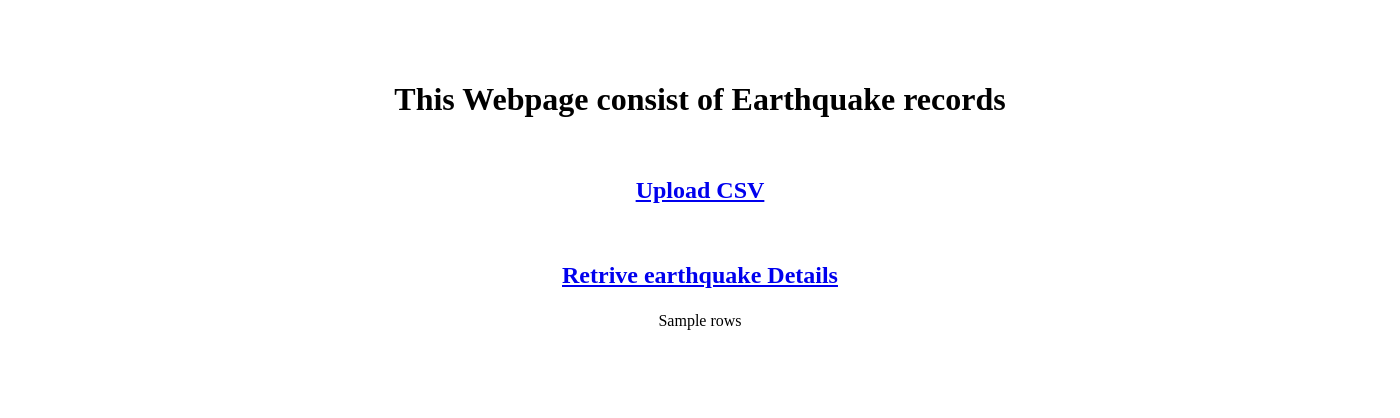
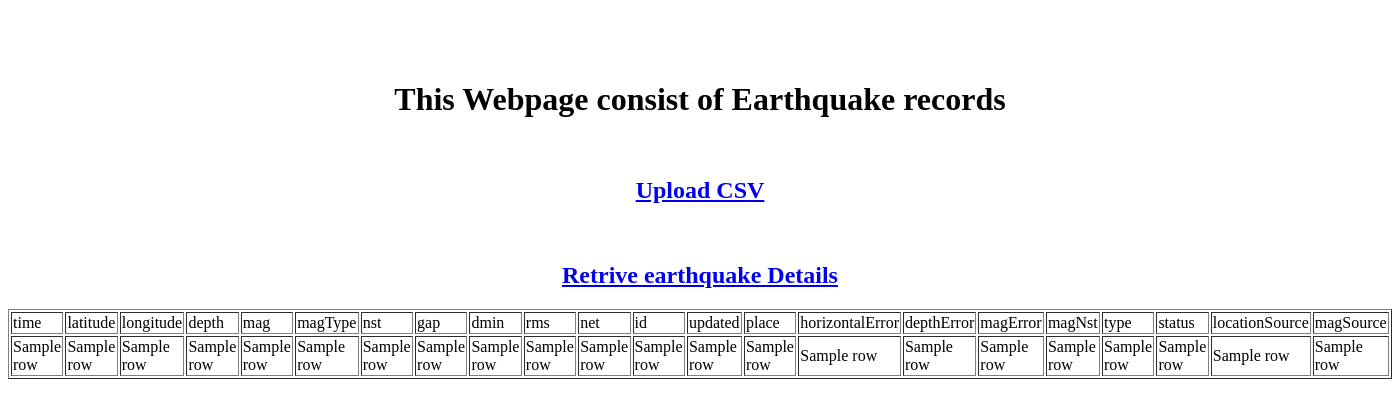
Before and after one commit to Ragav-Charan/Assignment3, a Flask app: template templates/home.html in a window 1400 px wide. Shown: the part 271-689 px from the top of the page. Run offline with Flask 2, Linux system fonts and the light colour scheme; the template is opened without the code that fills it: most values are stand-ins (such as "Sample title", 1, 10 or a date in 2020).

Commit message:
Version 1

```diff
--- a/app.py
+++ b/app.py
@@ -8,7 +8,7 @@ app = Flask(__name__)
 port = int(os.getenv('VCAP_APP_PORT','5000'))
 
 server = 'charan.database.windows.net'
-database = 'charan'
+database = 'MyDB'
 username = 'charan123'
 password = 'Smokescreen@5'
 driver= '{ODBC Driver 17 for SQL Server}'
@@ -19,10 +19,10 @@ cnxn = pyodbc.connect('DRIVER='+driver+';SERVER='+server+';PORT=1433;DATABASE='+
 def home():
     cursor = cnxn.cursor()
     cursor.execute("SELECT * FROM all_month")
-    row = cursor.fetchone()
-    while row:
-        print(str(row[0]) + " " + str(row[1]))
-        row = cursor.fetchone()
+    row = cursor.fetchall()
+    # while row:
+    #     #print(str(row[0]) + " " + str(row[1]))
+    #     row = cursor.fetchall()
     return render_template('home.html',data = row)
 
 @app.route('/enternew')
@@ -50,4 +50,4 @@ def list():
 
 if __name__ == '__main__':
     #app.run(default=True)
-    app.run(host='0.0.0.0',port=port,debug=True)
+    app.run(host='0.0.0.0',port=port)
--- a/templates/home.html
+++ b/templates/home.html
@@ -12,13 +12,63 @@
 
 		<h2><a href = "/enternew">Upload CSV</a></h2> <br>
 		<h2><a href = "/list">Retrive earthquake Details</a></h2>
-            <table>
-                <tr>
-                    <td>
-                        {{data[0]}}
-                    </td>
-                </tr>
-            </table>
+           <table border=1>
+    <thead>
+    <td>time</td>
+    <td>latitude</td>
+    <td>longitude</td>
+    <td>depth</td>
+    <td>mag</td>
+	<td>magType</td>
+    <td>nst</td>
+    <td>gap</td>
+    <td>dmin</td>
+    <td>rms</td>
+    <td>net</td>
+    <td>id</td>
+    <td>updated</td>
+    <td>place</td>
+    <td>horizontalError</td>
+    <td>depthError</td>
+    <td>magError</td>
+    <td>magNst</td>
+    <td>type</td>
+    <td>status</td>
+    <td>locationSource</td>
+    <td>magSource</td>
+    </thead>
+    <tbody>
+    {% for rows in data %}
+
+        <tr>
+            <td>{{rows[1]}}</td>
+            <td>{{rows[2]}}</td>
+            <td>{{rows[3]}}</td>
+            <td>{{rows[4]}}</td>
+            <td>{{rows[5]}}</td>
+            <td>{{rows[6]}}</td>
+            <td>{{rows[7]}}</td>
+            <td>{{rows[8]}}</td>
+            <td>{{rows[9]}}</td>
+            <td>{{rows[10]}}</td>
+            <td>{{rows[11]}}</td>
+            <td>{{rows[12]}}</td>
+            <td>{{rows[13]}}</td>
+            <td>{{rows[14]}}</td>
+            <td>{{rows[15]}}</td>
+            <td>{{rows[16]}}</td>
+            <td>{{rows[17]}}</td>
+            <td>{{rows[18]}}</td>
+            <td>{{rows[19]}}</td>
+            <td>{{rows[20]}}</td>
+            <td>{{rows[21]}}</td>
+            <td>{{rows[22]}}</td>
+        </tr>
+
+        {% endfor %}
+    </tbody>
+</table>
+
 <!--		<h2><a href = "/magnitude">Magnitude </a></h2>-->
 <!--		<h2><a href = "/range">Range </a></h2>-->
 <!--		<h2><a href = "/location">Location </a></h2>-->
```
